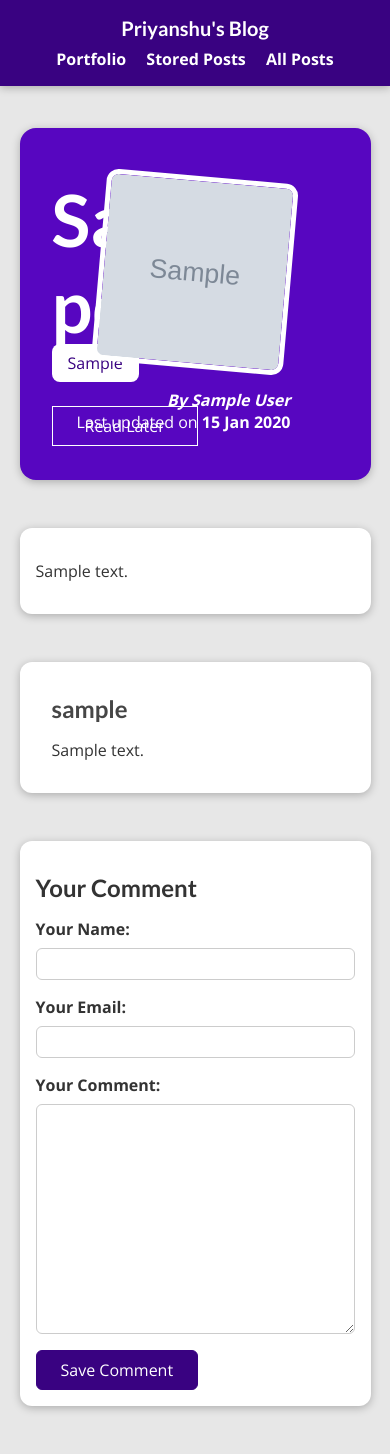
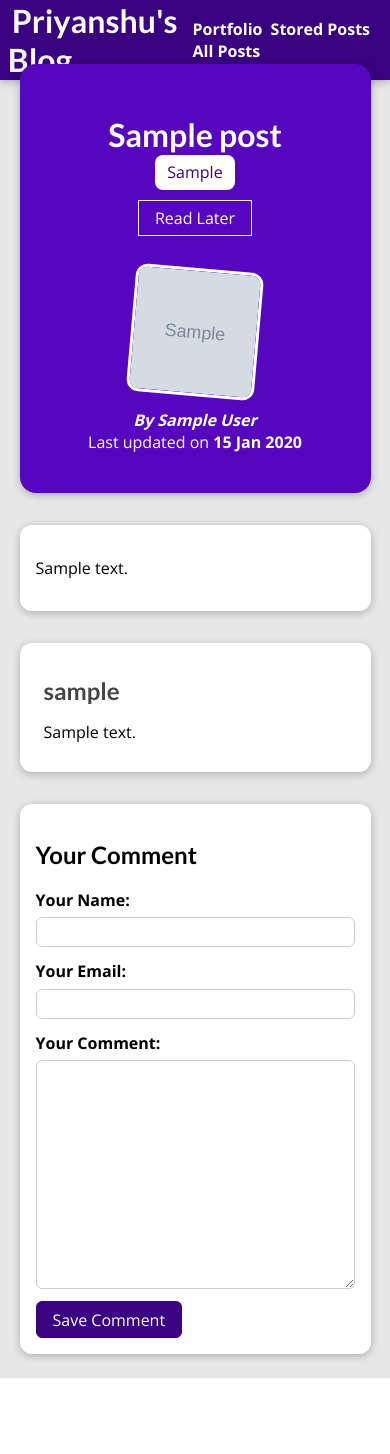
Before and after one commit to ps1711/MY_SITE, a Django app: a page that uses templates/base.html in a window 390 px wide. After the commit the page ends 1378 px from the top, so only its background shows below. Run offline with Django 3.2, Linux system fonts and the light colour scheme; tables that the repository leaves empty hold one stand-in row (values such as "Sample post"); grey boxes marked "Sample" are stand-in pictures.

Commit message:
responsive

```diff
--- a/blog/static/blog/post-detail.css
+++ b/blog/static/blog/post-detail.css
@@ -8,40 +8,43 @@ body {
 }
 
 #summary {
-  margin: 8rem auto 3rem auto;
-  padding: 2rem;
+  margin: 5rem auto 2rem auto; /* Adjusted margins */
+  padding: 1.5rem; /* Adjusted padding */
   width: 90%;
   max-width: 90rem;
   border-radius: 16px;
   background-color: #5706c0;
   position: relative;
   box-shadow: 0 2px 8px rgba(0, 0, 0, 0.25);
-  height: 22rem;
+  min-height: 20rem; /* Changed to min-height */
+  display: flex;
+  flex-direction: column;
+  justify-content: center;
 }
 
 #summary h2 {
   color: white;
-  font-size: 4.5rem;
-  margin-bottom: 0.25rem;
+  font-size: 3rem; /* Adjusted font size */
+  margin-bottom: 0.5rem;
 }
 
 #summary article {
   position: absolute;
-  top: 2rem;
-  right: 3rem;
-  padding: 1rem 2rem;
+  top: 1rem;
+  right: 1rem;
+  padding: 0.5rem 1rem;
   border-radius: 12px;
   text-align: right;
   color: white;
 }
 
 #summary article img {
-  width: 12rem;
-  height: 12rem;
+  width: 8rem; /* Adjusted image size */
+  height: 8rem; /* Adjusted image size */
   border-radius: 12px;
   transform: rotateZ(5deg);
-  border: 5px solid white;
-  margin-bottom: 1rem;
+  border: 3px solid white;
+  margin-bottom: 0.5rem;
 }
 
 #summary address {
@@ -58,13 +61,13 @@ body {
 }
 
 #read-later {
-  margin: 2rem 0;
+  margin: 1rem 0; /* Adjusted margin */
 }
 
 #read-later button {
   background-color: transparent;
   border: 1px solid white;
-  padding: 0.5rem 2rem;
+  padding: 0.4rem 1rem; /* Adjusted padding */
   font: inherit;
   color: white;
   cursor: pointer;
@@ -79,7 +82,7 @@ body {
 main {
   width: 90%;
   max-width: 90rem;
-  margin: 3rem auto;
+  margin: 2rem auto; /* Adjusted margin */
   background-color: white;
   padding: 1rem;
   border-radius: 12px;
@@ -89,12 +92,12 @@ main {
 .tag {
   background-color: white;
   color: #390281;
-  padding: 0.5rem 1rem;
+  padding: 0.4rem 0.8rem; /* Adjusted padding */
   border-radius: 8px;
 }
 
 #comment-form {
-  margin: 3rem auto;
+  margin: 2rem auto; /* Adjusted margin */
   width: 90%;
   max-width: 40rem;
   border-radius: 12px;
@@ -108,7 +111,7 @@ main {
   background-color: #390281;
   color: white;
   border: 1px solid #390281;
-  padding: 0.5rem 1.5rem;
+  padding: 0.4rem 1rem; /* Adjusted padding */
   border-radius: 6px;
   cursor: pointer;
 }
@@ -120,12 +123,12 @@ main {
 }
 
 .form-control {
-  margin-bottom: 1rem;
+  margin-bottom: 0.8rem; /* Adjusted margin */
 }
 
 .form-control label {
   font-weight: bold;
-  margin-bottom: 0.5rem;
+  margin-bottom: 0.4rem; /* Adjusted margin */
   display: block;
 }
 
@@ -134,14 +137,14 @@ main {
   display: block;
   width: 100%;
   font: inherit;
-  padding: 0.25rem;
+  padding: 0.2rem; /* Adjusted padding */
   border-radius: 6px;
   border: 1px solid #ccc;
 }
 
 .errorlist {
   list-style: none;
-  margin: 0.5rem 0;
+  margin: 0.3rem 0; /* Adjusted margin */
   padding: 0;
   color: #d6000b;
 }
@@ -157,10 +160,10 @@ main {
 }
 
 #alert {
-  margin: 8rem auto 3rem auto;
+  margin: 5rem auto 2rem auto; /* Adjusted margins */
   border: 1px solid #d6000b;
   background-color: #ffe6e7;
-  padding: 1rem;
+  padding: 0.8rem; /* Adjusted padding */
   width: 90%;
   max-width: 40rem;
 }
@@ -170,18 +173,18 @@ main {
   border: 1px solid #d6000b;
   background-color: #d6000b;
   color: white;
-  padding: 0.25rem 1.5rem;
+  padding: 0.2rem 1rem; /* Adjusted padding */
   border-radius: 6px;
 }
 
 #comments {
-  margin: 3rem auto;
+  margin: 2rem auto; /* Adjusted margin */
   width: 90%;
   max-width: 60rem;
   border-radius: 12px;
   background-color: white;
   box-shadow: 0 2px 8px rgba(0, 0, 0, 0.25);
-  padding: 1rem 2rem;
+  padding: 0.8rem 1.5rem; /* Adjusted padding */
 }
 
 #comments ul {
@@ -191,9 +194,11 @@ main {
 }
 
 #comments li {
-  margin-bottom: 1rem;
+  margin-bottom: 0.8rem; /* Adjusted margin */
   border-bottom: 2px solid #ccc;
 }
+
+/* ... (previous styles) */
 
 #comments li:last-of-type {
   border-bottom: none;
@@ -201,4 +206,47 @@ main {
 
 #comments h2 {
   color: #464646;
+  font-size: 1.5rem; /* Adjusted font size */
+  margin-bottom: 1rem;
 }
+
+@media (max-width: 768px) {
+  #summary {
+    flex-direction: column;
+    align-items: center;
+    text-align: center;
+    margin-top: 4rem; /* Further adjust top margin */
+  }
+
+  #summary article {
+    position: static;
+    text-align: center;
+    padding: 1rem;
+  }
+
+  #summary h2 {
+    font-size: 2.5rem;
+  }
+
+  #summary article img {
+    margin-bottom: 0.5rem;
+  }
+
+  main {
+    margin: 1.5rem auto; /* Further reduce main margin */
+  }
+
+  #comment-form {
+    margin: 1.5rem auto; /* Further reduce comment form margin */
+  }
+
+  #alert {
+    margin-top: 4rem; /* Further adjust alert margin */
+  }
+}
+
+@media (max-width: 576px) {
+  #summary h2 {
+    font-size: 2rem;
+  }
+}
--- a/static/app.css
+++ b/static/app.css
@@ -6,48 +6,36 @@
 
 html {
   font-family: 'Open Sans', 'Lato', sans-serif;
-  scroll-behavior: smooth;
 }
 
 body {
   margin: 0;
-  background-color: #fff;
-  color: #333;
 }
 
-/* Headings */
-h1, h2, h3 {
+h1,
+h2,
+h3 {
   font-family: 'Lato', sans-serif;
   font-weight: bold;
-  margin: 1rem 0;
 }
 
-/* Navigation */
 #main-navigation {
   width: 100%;
   height: 5rem;
   display: flex;
   justify-content: space-between;
   align-items: center;
-  padding: 0 10%;
-  background-color: #222;
-  position: fixed;
+  padding: 0 5%; /* Adjusted padding */
+  position: absolute;
   top: 0;
   left: 0;
-  z-index: 10;
-}
-
-#main-navigation h1 {
-  color: white;
-  margin: 0;
-  font-size: 1.5rem;
 }
 
 #main-navigation a {
   text-decoration: none;
   color: white;
   font-weight: bold;
-  margin-left: 1rem;
+  margin-left: 0.5rem; /* Adjusted margin */
 }
 
 #main-navigation a:hover,
@@ -55,21 +43,36 @@ h1, h2, h3 {
   color: #cf79f1;
 }
 
-/* Responsive navigation */
+#main-navigation h1 a:hover,
+#main-navigation h1 a:active {
+  color: white;
+}
+
 @media (max-width: 768px) {
   #main-navigation {
+    padding: 0 2%;
+  }
+
+  #main-navigation a {
+    margin-left: 0.25rem;
+  }
+
+  /* Basic Mobile Menu (Needs more HTML/JS)
+      You'll likely need to add a hamburger icon
+      and use JavaScript to toggle a class.
+  */
+  /*#main-navigation nav {
+    display: none;
     flex-direction: column;
-    height: auto;
-    padding: 1rem;
+    position: absolute;
+    top: 5rem;
+    left: 0;
+    width: 100%;
+    background-color: #390281;
     text-align: center;
   }
 
-  #main-navigation a {
-    margin: 0.5rem;
-  }
-
-  #main-navigation h1 {
-    font-size: 1.25rem;
-    margin-bottom: 0.5rem;
-  }
+  #main-navigation .nav-open nav {
+    display: flex;
+  }*/
 }
```
Also changed, not shown: blog/static/blog/all-posts.css (+25 -8 lines), blog/static/blog/index.css (+37 -20 lines), blog/static/blog/post.css (+21 -0 lines), blog/static/blog/stored-posts.css (+10 -4 lines), blog/templates/blog/base.html (+16 -16 lines).
